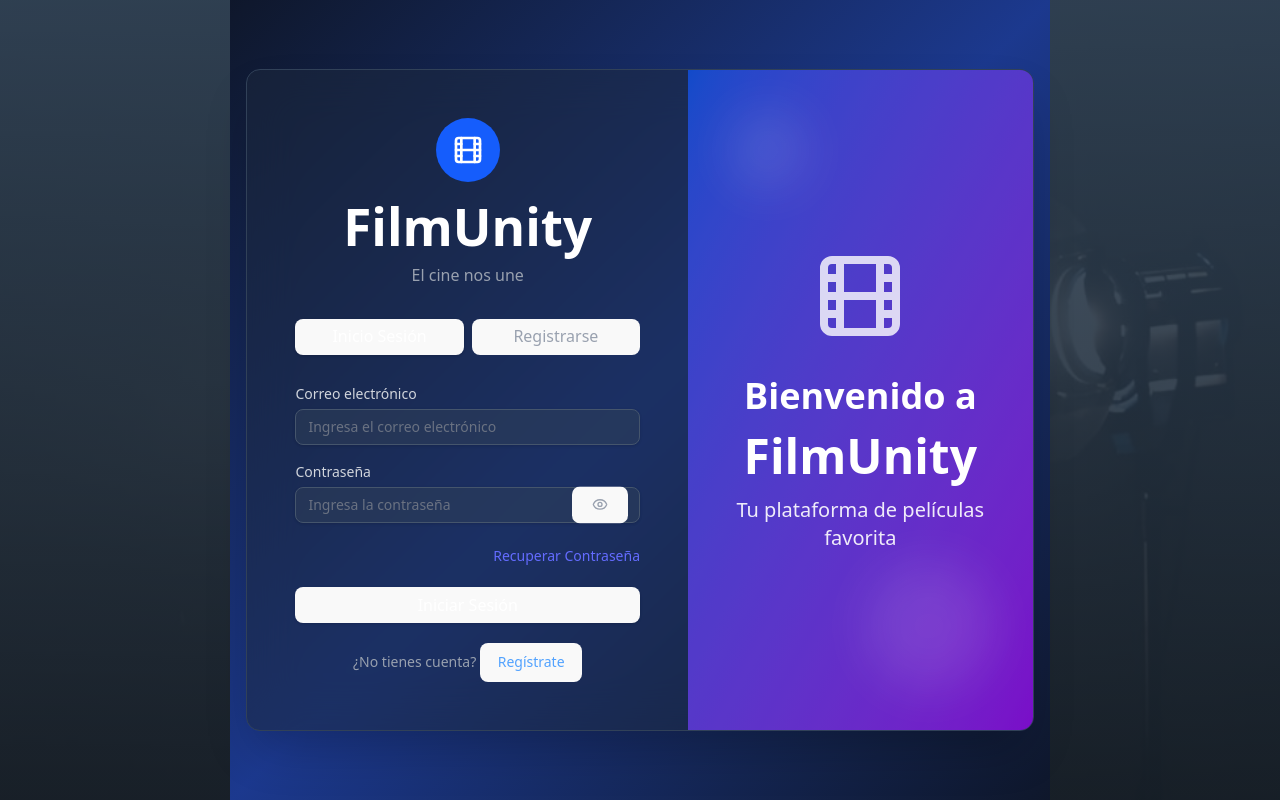
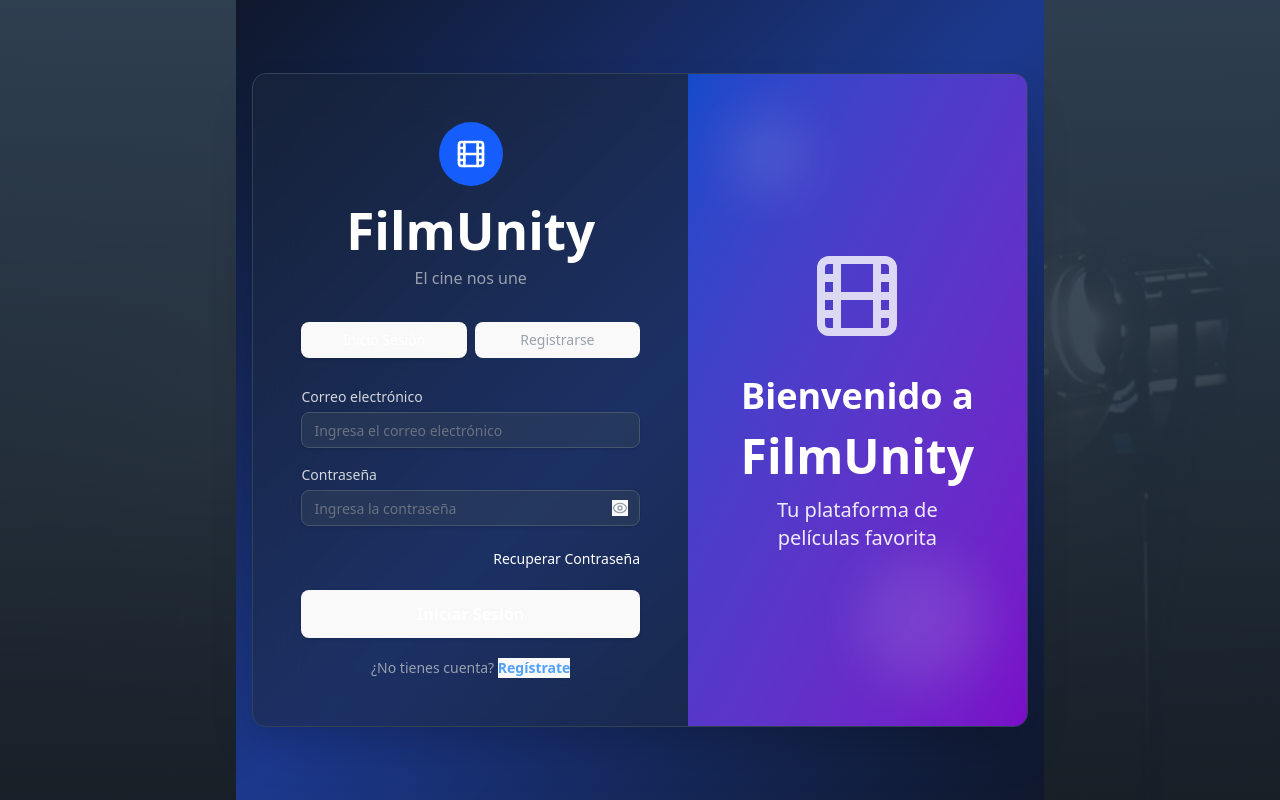
Before and after one commit to Mini-Proyecto-2/Frontend_Mini_Proyecto_2_Plataforma_De_Peliculas, a React (Vite) app: page /login in a window 1280 px wide. Built offline with nearby package versions, Linux system fonts and the light colour scheme.

Commit message:
Not found view

```diff
--- a/src/components/ui/button.tsx
+++ b/src/components/ui/button.tsx
@@ -5,7 +5,7 @@
 import { cn } from "@/lib/utils"
 
 const buttonVariants = cva(
-  "inline-flex items-center justify-center gap-2 whitespace-nowrap rounded-md text-sm font-medium transition-colors focus-visible:outline-none focus-visible:ring-1 focus-visible:ring-ring disabled:pointer-events-none disabled:opacity-50 [&_svg]:pointer-events-none [&_svg]:size-4 [&_svg]:shrink-0",
+  "inline-flex items-center justify-center gap-2 whitespace-nowrap rounded-md text-sm font-medium transition-colors hover:cursor-pointer focus-visible:outline-none focus-visible:ring-1 focus-visible:ring-ring disabled:pointer-events-none disabled:opacity-50 [&_svg]:pointer-events-none [&_svg]:size-4 [&_svg]:shrink-0",
   {
     variants: {
       variant: {
--- a/src/router/AppRouter.tsx
+++ b/src/router/AppRouter.tsx
@@ -8,6 +8,7 @@
 import Dashboard from "../pages/Dashboard";
 import WelcomePage from "../pages/auth/Welcome";
 import SiteMapPage from "../pages/SiteMap";
+import NotFound from "../pages/NotFound";
 import { Toaster } from "sonner";
 
 export default function AppRouter() {
@@ -30,6 +31,9 @@
               <Route index element={<Dashboard />} />
             </Route>
           </Route>
+
+          {/* Ruta 404 */}
+          <Route path="*" element={<NotFound />} />
         </Routes>
         <Toaster position="bottom-right" richColors />
       </BrowserRouter>
--- a/src/styles/index.css
+++ b/src/styles/index.css
@@ -49,35 +49,16 @@
 
 a {
   font-weight: 500;
-  color: #646cff;
+  color: white;
   text-decoration: inherit;
 }
 a:hover {
-  color: #535bf2;
+  text-decoration: underline;
 }
 
 h1 {
   font-size: 3.2em;
   line-height: 1.1;
-}
-
-button {
-  border-radius: 8px;
-  border: 1px solid transparent;
-  padding: 0.6em 1.2em;
-  font-size: 1em;
-  font-weight: 500;
-  font-family: inherit;
-  background-color: #1a1a1a;
-  cursor: pointer;
-  transition: border-color 0.25s;
-}
-button:hover {
-  border-color: #646cff;
-}
-button:focus,
-button:focus-visible {
-  outline: 4px auto -webkit-focus-ring-color;
 }
 
 @media (prefers-color-scheme: light) {
```
